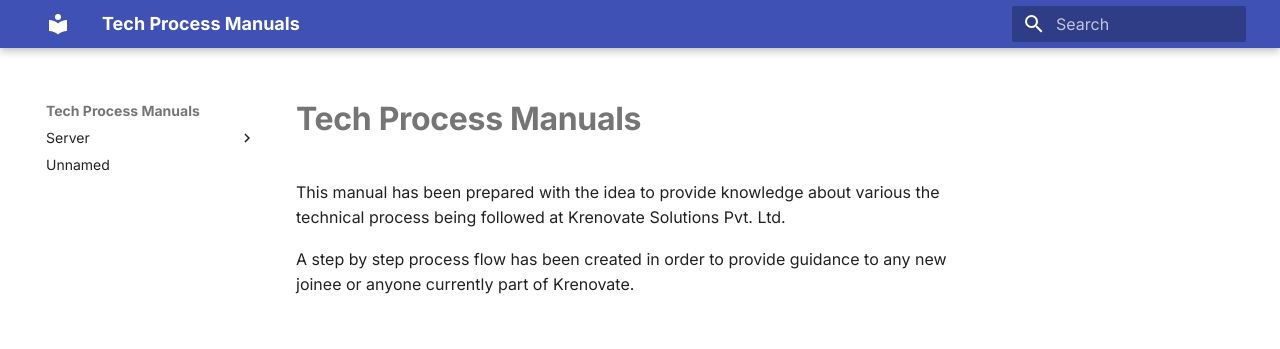
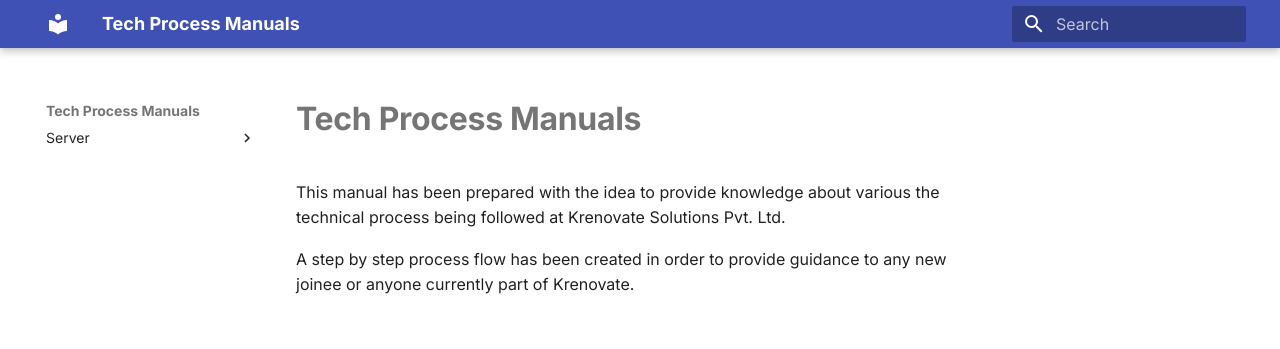
Before and after one commit to Krenovate-Solutions-Pvt-Ltd/tech-process-manuals, an MkDocs documentation site: the page built from docs/index.md, in a window 1280 px wide. Shown: the top 349 px of the page. Built offline with MkDocs 1.6.1 and Material for MkDocs 9.7.7, drawn with Linux system fonts in a browser that asks for light colours.

Commit message:
Re commit

```diff
--- a/mkdocs.yml
+++ b/mkdocs.yml
@@ -4,7 +4,6 @@
       -  Introduction:  'Server/Introduction.md'
       -  Creation:  'Server/Creation.md'
       -  Setup:  'Server/Setup.md'
-  -  Unnamed:  'Unnamed.md'
 
 theme:
   name: material
```
